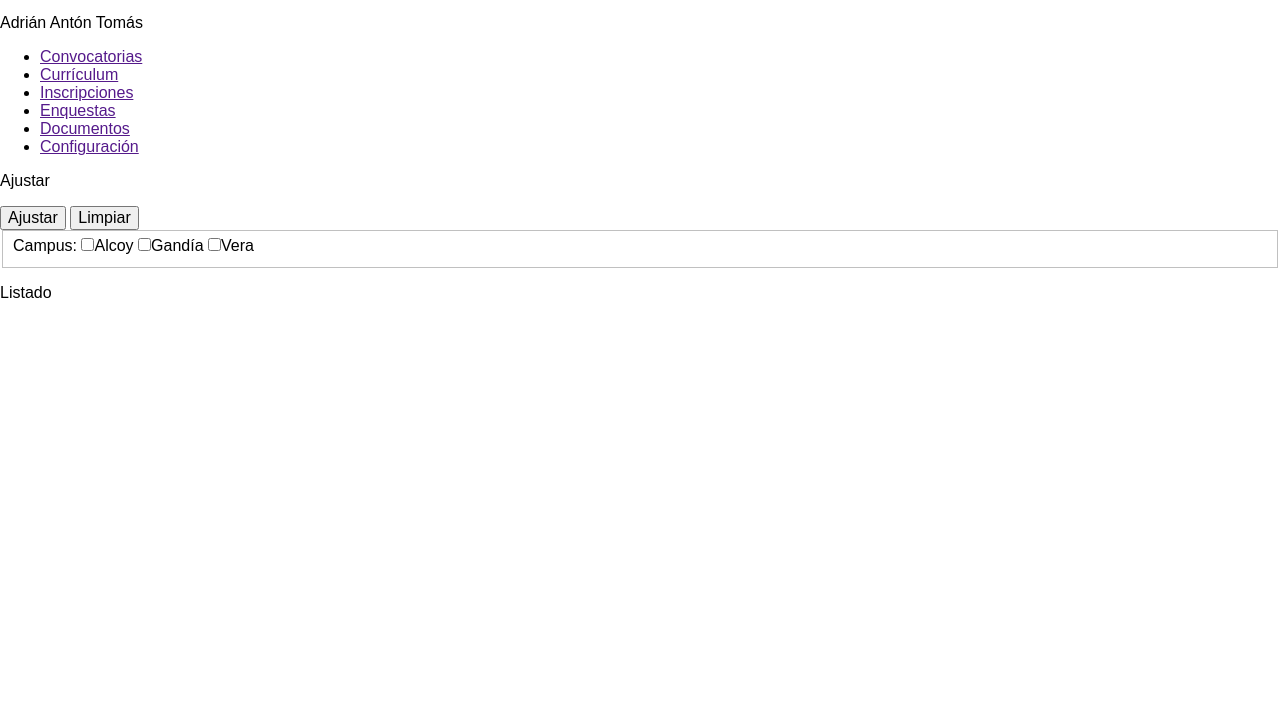
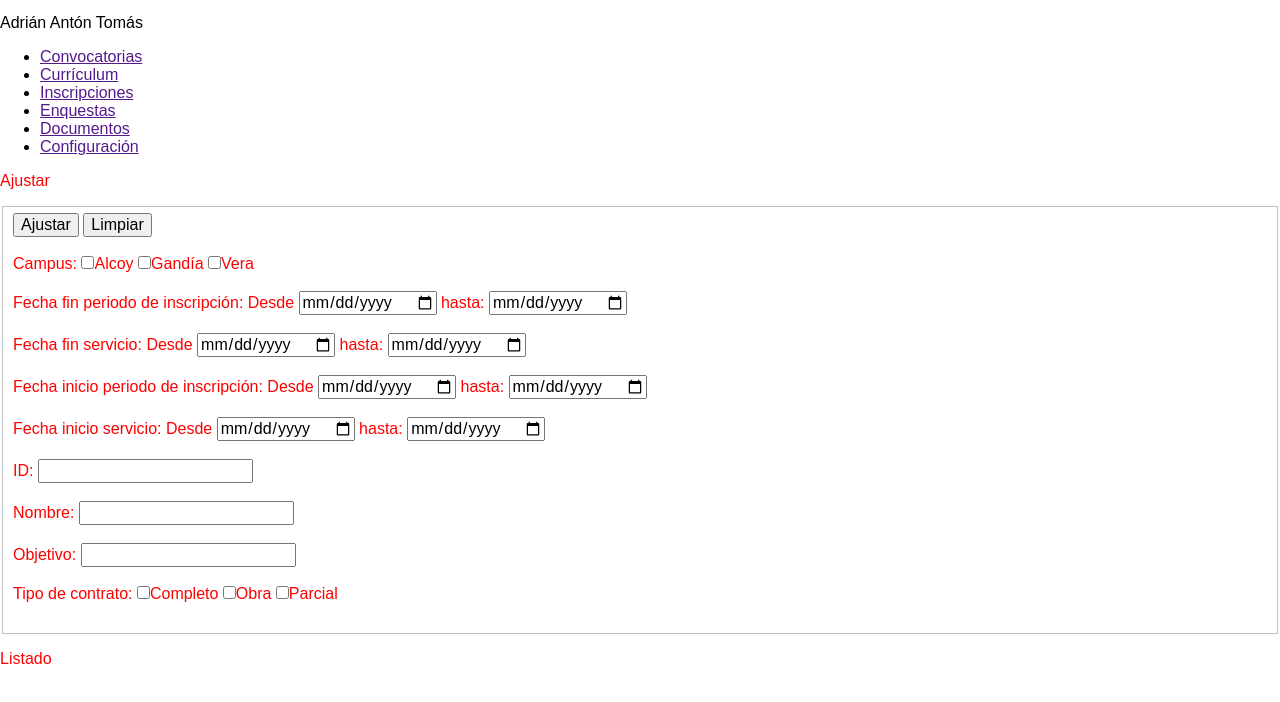
Before and after one commit to adanto/servipoli, a plain HTML site: page index.html in a window 1280 px wide. Shown: the part 62-764 px from the top of the page. Drawn offline with nearby package versions, Linux system fonts and the light colour scheme.

Commit message:
uhhh estilooossss

```diff
--- a/css/main.css
+++ b/css/main.css
@@ -0,0 +1,3 @@
+.section{
+    color: red;
+}
--- a/index.html
+++ b/index.html
@@ -42,13 +42,33 @@
             <div id="rigth">
                 <div class="section" id="ajustar">
                     <p>Ajustar</p>
-                    <input type="button" value="Ajustar">
-                    <input type="button" value="Limpiar">
                     <form method="post">
-                        <fieldset> Campus:
+                        <fieldset>
+                            <input type="button" value="Ajustar" id="primero"\>
+                            <input type="button" value="Limpiar"\><br /><br />
+                            Campus:
                             <input type="checkbox" name="campus" value="Alcoy" />Alcoy
                             <input type="checkbox" name="campus" value="Gandia" />Gandía
-                            <input type="checkbox" name="campus" value="Vera" />Vera<br />
+                            <input type="checkbox" name="campus" value="Vera" />Vera<br /><br />
+                            Fecha fin periodo de inscripción: Desde
+                            <input type="date"> hasta: <input type="date"/><br /><br />
+                            Fecha fin servicio: Desde
+                            <input type="date"> hasta: <input type="date"/><br /><br />
+                            Fecha inicio periodo de inscripción: Desde
+                            <input type="date"> hasta: <input type="date"/><br /><br />
+                            Fecha inicio servicio: Desde
+                            <input type="date"> hasta: <input type="date"/><br /><br />
+                            ID:
+                            <input type="text"/><br /><br />
+                            Nombre:
+                            <input type="text"/><br /><br />
+                            Objetivo:
+                            <input type="text"/><br /><br />
+                            Tipo de contrato:
+                            <input type="checkbox" nam="contrato" value="Completo"/>Completo
+                            <input type="checkbox" nam="contrato" value="Obra"/>Obra
+                            <input type="checkbox" nam="contrato" value="Parcial"/>Parcial<br /><br />
+
                         </fieldset>
                     </form>
                 </div>
@@ -62,12 +82,13 @@
 
 
 
-
+<!--
 
 
         <script src="//ajax.googleapis.com/ajax/libs/jquery/1.11.1/jquery.min.js"></script>
         <script>window.jQuery || document.write('<script src="js/vendor/jquery-1.11.1.min.js"><\/script>')</script>
 
         <script src="js/main.js"></script>
+    -->
     </body>
 </html>
```
